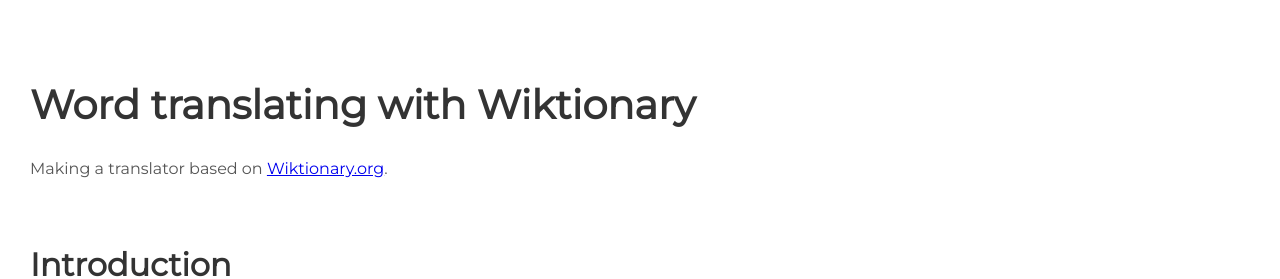
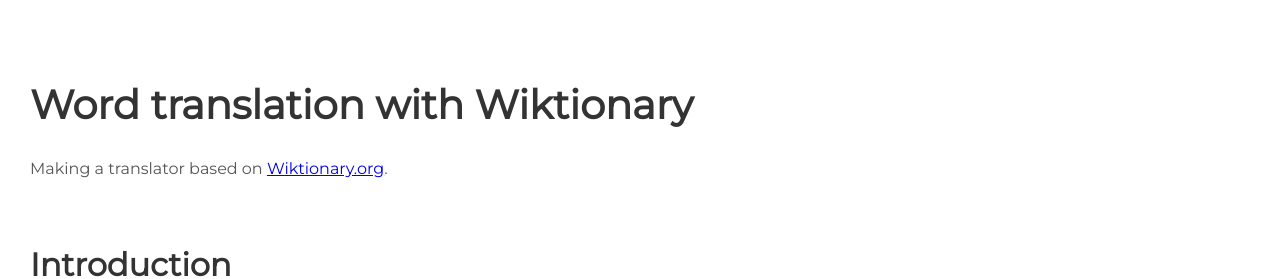
Before and after one commit to Max-le/CV-online, a Jekyll site: the page built from _posts/2020-02-29-WikiTranslate.md, in a window 1280 px wide and 900 px high. Shown: the top 279 px of the window. Built offline with Jekyll 4.4.1, drawn with Linux system fonts in a browser that asks for light colours.

Commit message:
change headline

```diff
--- a/_posts/2020-02-29-WikiTranslate.md
+++ b/_posts/2020-02-29-WikiTranslate.md
@@ -3,7 +3,7 @@ layout: post
 author: Max Lepin
 tags: [languages, translation, linguistics, python, Flask]
 ---
-# Word translating with Wiktionary
+# Word translation with Wiktionary
 
 Making a translator based on [Wiktionary.org](https://www.wiktionary.org/).
 
```
